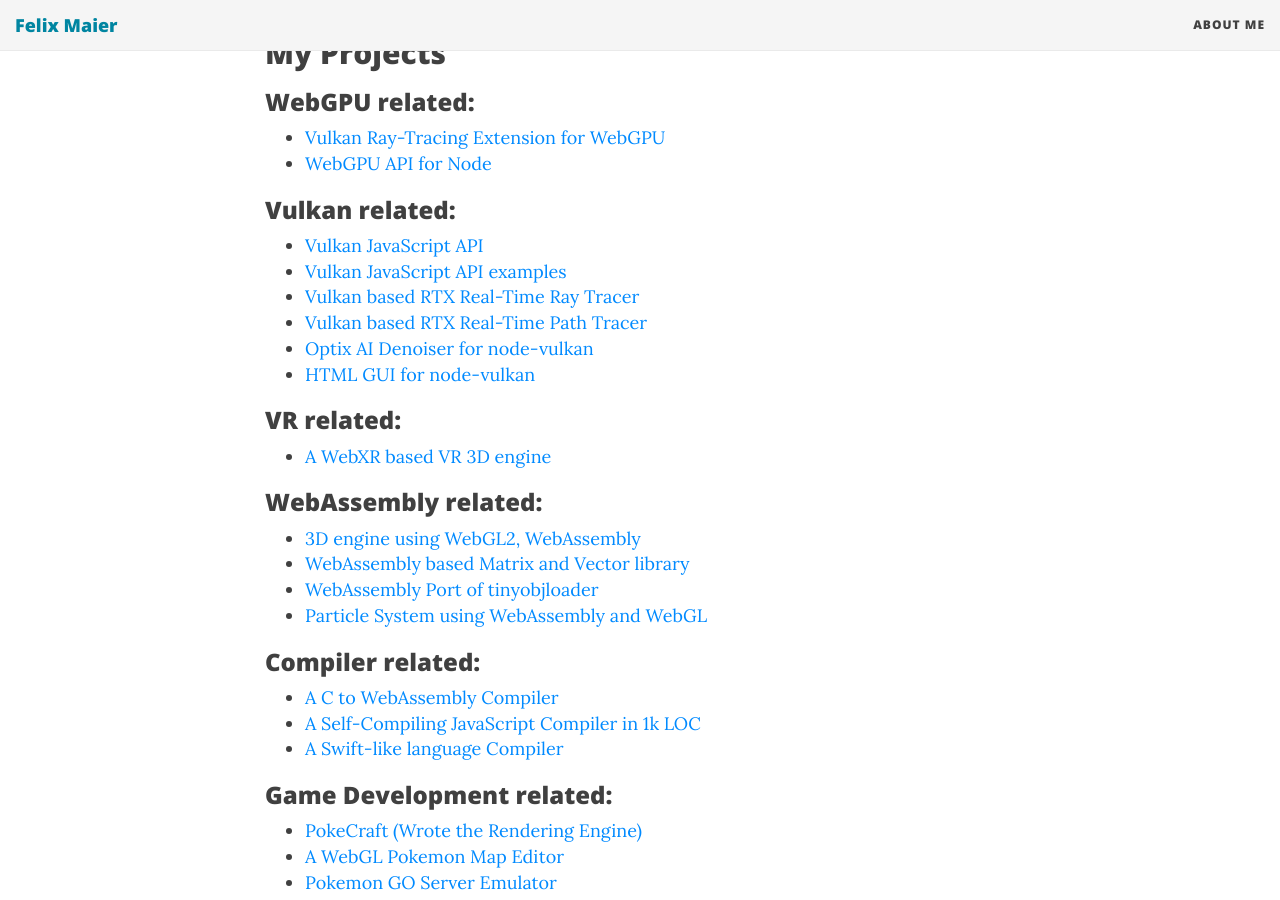
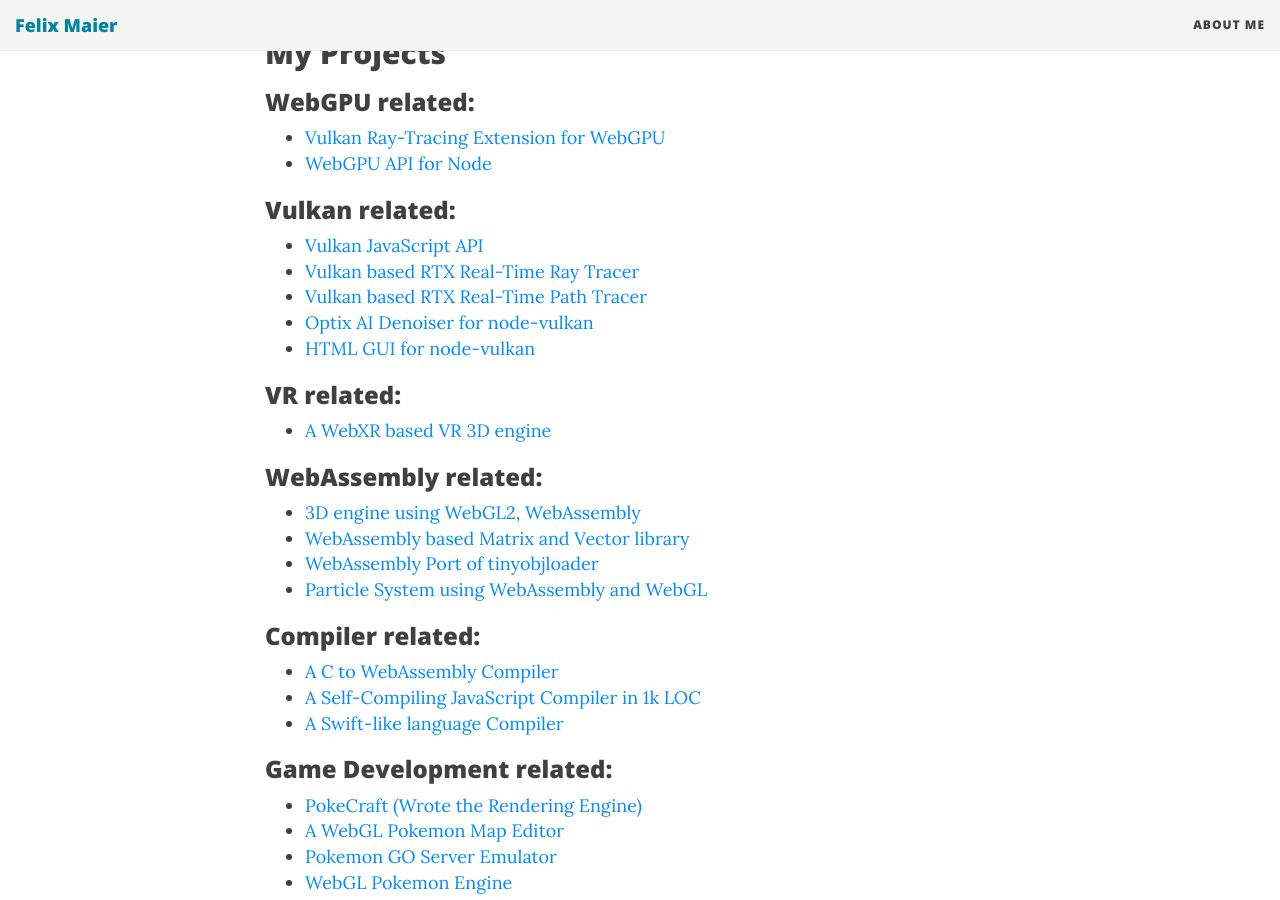
Before and after one commit to maierfelix/maierfelix.github.io, a Jekyll site: the page built from aboutme.md, in a window 1280 px wide and 900 px high, scrolled down 492 px. Built offline with Jekyll 4.4.1, drawn with Linux system fonts in a browser that asks for light colours; nearby versions of some CDN libraries.

Commit message:
Update aboutme.md

```diff
--- a/aboutme.md
+++ b/aboutme.md
@@ -22,7 +22,6 @@ I'm Felix Maier and currently live in Tübingen, Germany. I'm a self-taught deve
 ### Vulkan related:
 
  - [Vulkan JavaScript API](https://github.com/maierfelix/nvk)
- - [Vulkan JavaScript API examples](https://github.com/maierfelix/nvk-examples)
  - [Vulkan based RTX Real-Time Ray Tracer](https://github.com/maierfelix/tiny-rtx)
  - [Vulkan based RTX Real-Time Path Tracer](https://github.com/maierfelix/momo)
  - [Optix AI Denoiser for node-vulkan](https://github.com/maierfelix/nvk-optix-denoiser)
```
